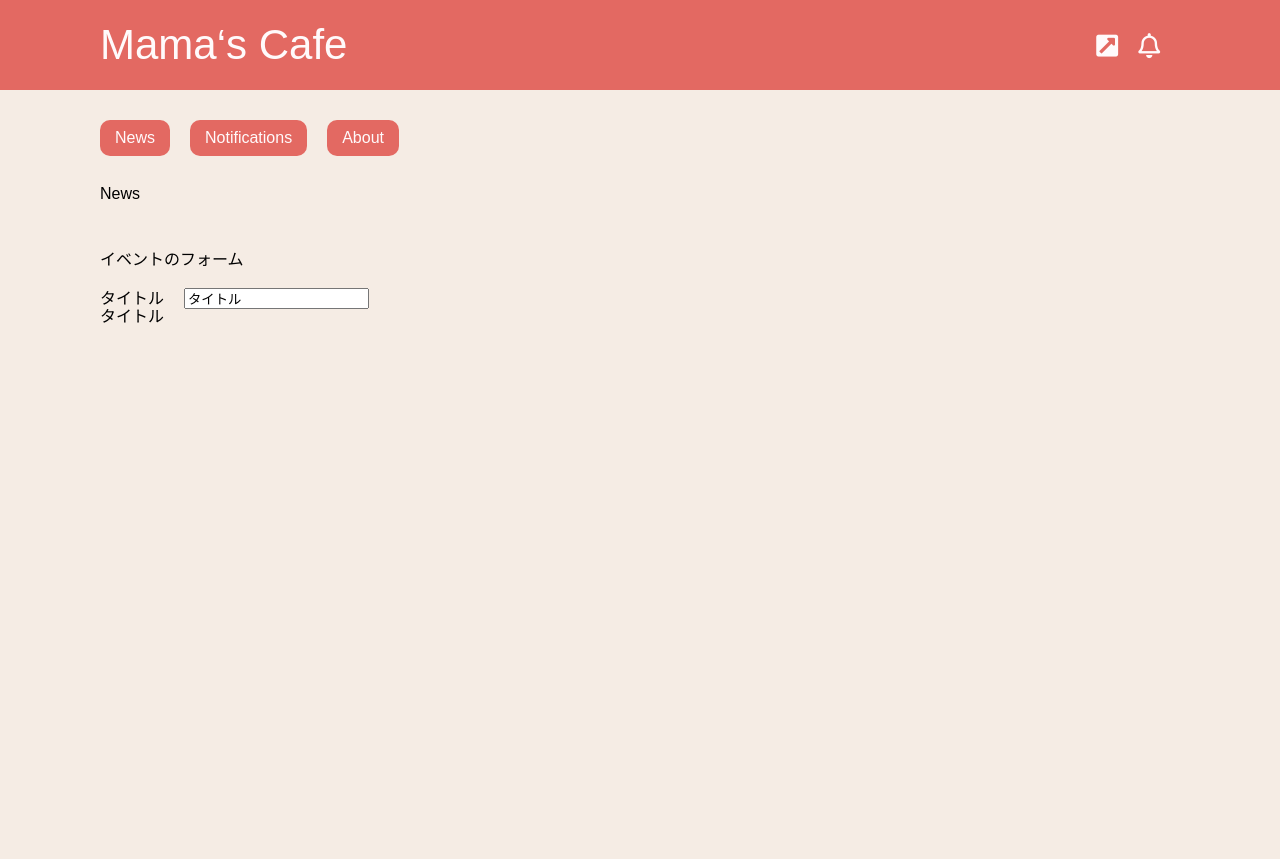
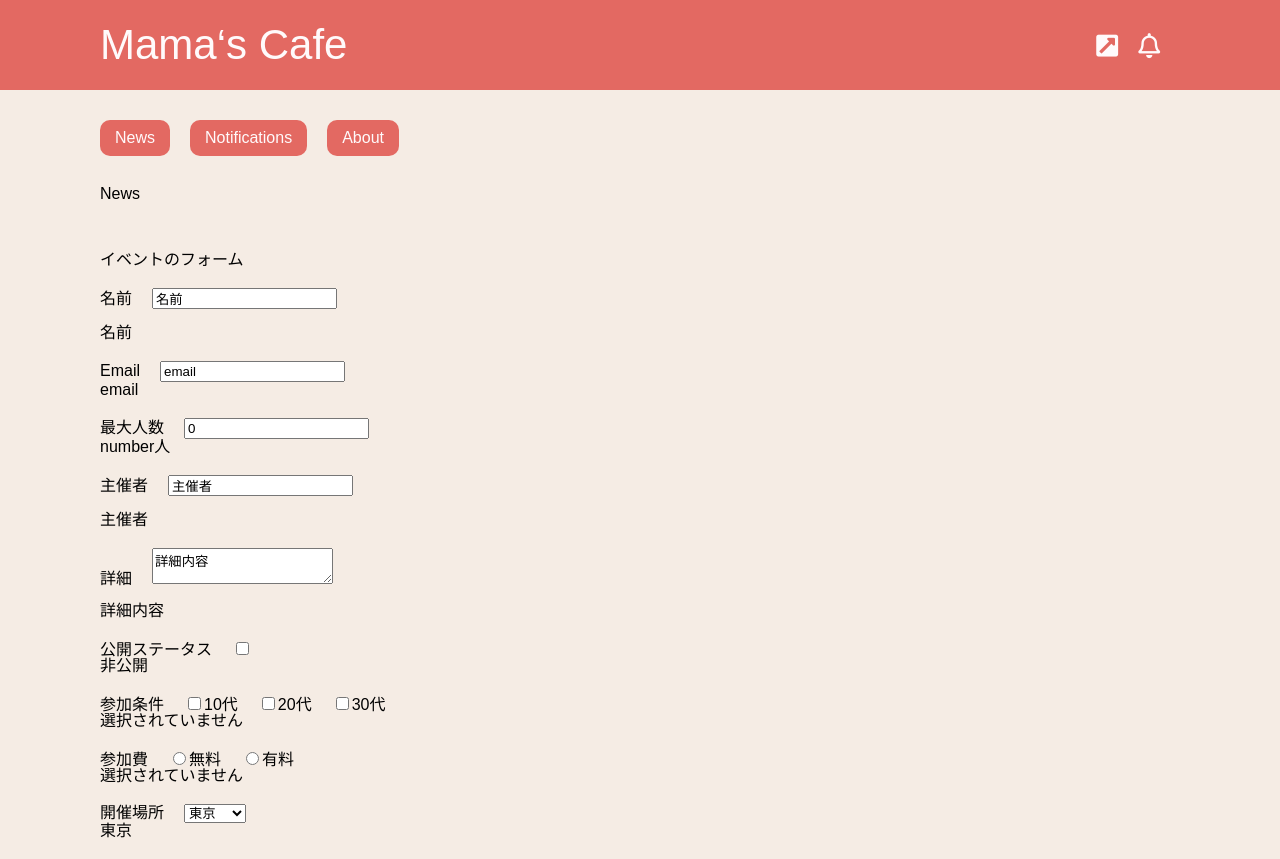
Before and after one commit to ikeda-shoki/udemy_Vue.js, a Vue app: page / in a window 1280 px wide. Before the commit the page ends 800 px from the top, so only its background shows below. Built offline with nearby package versions, Linux system fonts and the light colour scheme; a web font is replaced by a local one.

Commit message:
[Add]udemy

```diff
--- a/src/components/Form/Form.vue
+++ b/src/components/Form/Form.vue
@@ -1,24 +1,107 @@
 <template>
   <div class="form">
-    <h2>イベントのフォーム</h2>
-    <label for="title" class="title">タイトル</label>
-    <!-- lazy修飾詞をつけることで選択が外れた時に下記の<p>が変化するようになる
-      正確には文字が入力された時に発火するjsのinputというイベントからフォーカス(選択が外れた時)に発火するchangeというイベントに
-      .lazyをつけることで変化する！ -->
-      <!-- どういった時に使用するのか？→メールアドレスのバリデーションを使用する際に入力している時はエラーが出ず、決定した時にエラーが発生するようにしたい時など -->
-    <input type="text" id="title" v-model.lazy="eventData.title">
-    <p>{{ eventData.title }}</p>
+    <div class="form-item">
+      <h2>イベントのフォーム</h2>
+      <label for="title" class="title">名前</label>
+      <!-- lazy修飾詞をつけることで選択が外れた時に下記の<p>が変化するようになる
+        正確には文字が入力された時に発火するjsのinputというイベントからフォーカス(選択が外れた時)に発火するchangeというイベントに
+        .lazyをつけることで変化する！ -->
+        <!-- どういった時に使用するのか？→メールアドレスのバリデーションを使用する際に入力している時はエラーが出ず、決定した時にエラーが発生するようにしたい時など -->
+      <input type="text" id="title" v-model.lazy="eventData.name">
+      <!-- preタグは入力された文字の空白や改行までしっかりと表示させるタグ -->
+      <pre>{{ eventData.name }}</pre>
+    </div>
+    <div class="form-item">
+      <FormEmail v-model.lazy="eventData.email"></FormEmail>
+      <!-- 上記のコンポーネントでv-modelを使用する際には要するに、:value = "eventData.email"
+        @input =  "eventData.email = $event"このような形になっている。
+        これを子コンポーネントでうまく利用する必要がある
+        ちなみにこれはtype="text"の場合なので他のtypeの場合は違うプロパティになるので注意！-->
+    </div>
+    <div class="form-item">
+      <label for="maxNumber">最大人数</label>
+      <!-- number修飾詞をつけることでinputに数字を入力する際、入力された後に形式がstringになることを防いでnumberのままになる -->
+      <input type="number" id="maxNumber" v-model.number="eventData.maxNumber">
+      <p>{{ typeof eventData.maxNumber }}人</p>
+    </div>
+    <div class="form-item">
+      <label for="host">主催者</label>
+      <!-- trim修飾詞をつけることで頭とけつの空白を取ってしまう -->
+      <input type="text" id="host" v-model.trim="eventData.host">
+      <pre>{{ eventData.host }}</pre>
+    </div>
+    <div class="form-item">
+      <label for="detail">詳細</label>
+      <!-- number修飾詞をつけることでinputに数字を入力する際、入力された後に形式がstringになることを防いでnumberのままになる -->
+      <textarea type="text" id="detail" v-model="eventData.detail"></textarea>
+      <pre>{{ eventData.detail }}</pre>
+    </div>
+    <div class="form-item">
+      <label for="isPrivate">公開ステータス</label>
+      <!-- chckboxでは:checkedで初期値を設定可能(dataの値も入力可能な為、dataで設定した初期値がそのまま選択されることになる) -->
+      <input type="checkbox" id="isPrivate" v-model="eventData.isPrivate" :checked="eventData.isPrivate">
+      <p v-if="eventData.isPrivate === true">公開</p>
+      <p v-else>非公開</p>
+    </div>
+    <div class="form-item">
+      <label>参加条件</label>
+      <!-- chckboxでは複数chckできる使用の場合、data属性の値を空の配列にすれば可能 -->
+      <input type="checkbox" id="10" value="10代" v-model="eventData.target">
+      <label for="10">10代</label>
+      <input type="checkbox" id="20" value="20代" v-model="eventData.target">
+      <label for="20">20代</label>
+      <input type="checkbox" id="30" value="30代" v-model="eventData.target">
+      <label for="30">30代</label>
+      <p v-if="eventData.target.length">{{ eventData.target }}</p>
+      <p v-else>選択されていません</p>
+    </div>
+    <div class="form-item">
+      <label>参加費</label>
+      <!-- v-modelを同様のものにすると、紐づけてくれる -->
+      <input type="radio" id="free" value="無料" v-model="eventData.price">
+      <label for="free">無料</label>
+      <input type="radio" id="paid" value="有料" v-model="eventData.price">
+      <label for="paid">有料</label>
+      <p v-if="eventData.price.length">{{ eventData.price }}</p>
+      <p v-else>選択されていません</p>
+    </div>
+    <div class="form-item">
+      <label>開催場所</label>
+      <!-- selectboxではmultipleをselectタグに使用することで複数選択が可能になる -->
+      <select v-model="eventData.location">
+        <option v-for="location in locations" :key="location">
+          {{ location }}
+        </option>
+      </select>
+      <p>{{ eventData.location }}</p>
+    </div>
   </div>
 </template>
 
 <script>
+import FormEmail from './FormEmail'
+
 export default {
   data() {
     return{
+      locations: ["東京", "大阪", "名古屋", "福岡"],
       eventData: {
-        title: "タイトル",
-      }
+        name: "名前",
+        email: "email",
+        maxNumber: 0,
+        host: "主催者",
+        detail: "詳細内容",
+        isPraivate: false,
+        target: [],
+        price: "",
+        location: "東京",
+      },
     }
+  },
+  components: {
+    FormEmail,
+  },
+  methods : {
   }
 }
 </script>
@@ -33,4 +116,7 @@ export default {
   label {
     margin-right: 20px;
   }
+  .form-item {
+    margin-bottom: 20px;
+  }
 </style>
--- /dev/null
+++ b/src/components/Form/FormEmail.vue
@@ -0,0 +1,21 @@
+<template>
+  <div>
+    <label for="email">Email</label>
+    <input type="text" id="email" :value="value" @change="$emit('input', $event.target.value)">
+    <p>{{ value }}</p>
+  </div>
+</template>
+
+<script>
+export default {
+  props: [
+    "value",
+  ]
+}
+</script>
+
+<style scoped>
+label {
+    margin-right: 20px;
+  }
+</style>
```
